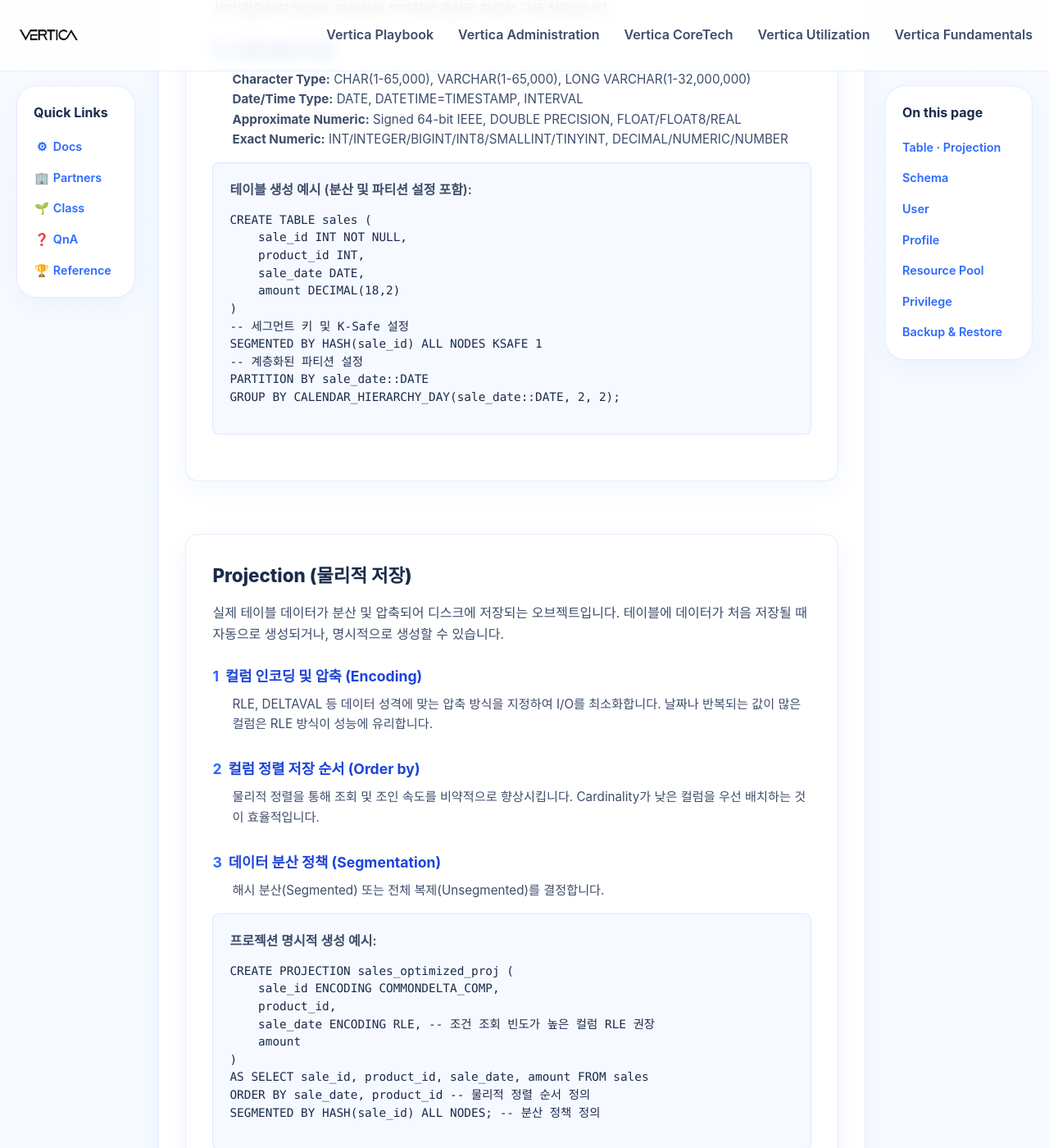
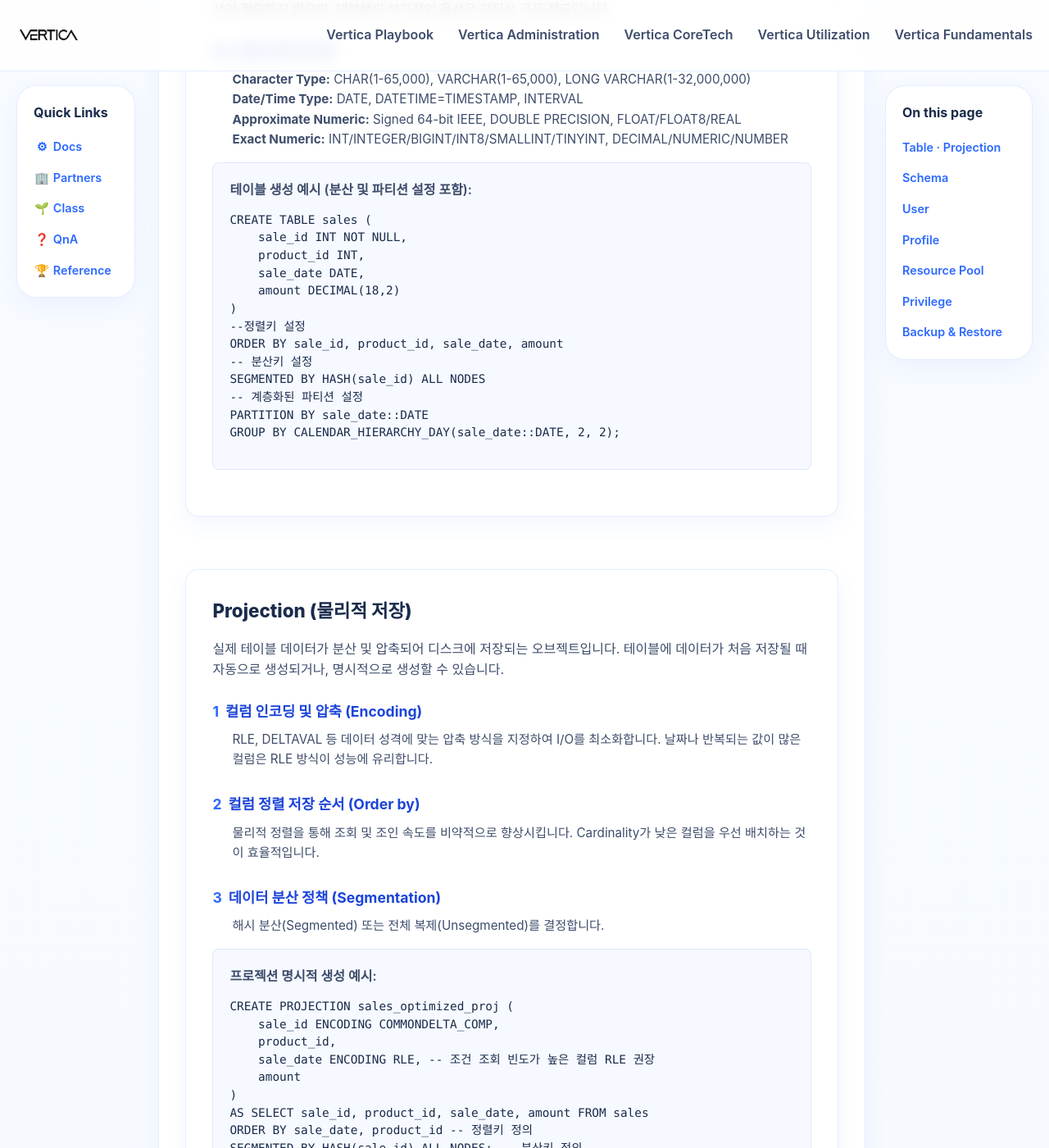
Before and after one commit to JIN0326/vertica_blog, a Jekyll site: the page built from 02administration.md, in a window 1280 px wide and 1400 px high, scrolled down 729 px. Shown: the whole window at 82% size. Built offline with Jekyll 4.4.1, drawn with Linux system fonts in a browser that asks for light colours.

Commit message:
Update blog content and styling

```diff
--- a/02administration.md
+++ b/02administration.md
@@ -39,8 +39,10 @@
     sale_date DATE,
     amount DECIMAL(18,2)
 )
--- 세그먼트 키 및 K-Safe 설정
-SEGMENTED BY HASH(sale_id) ALL NODES KSAFE 1
+--정렬키 설정
+ORDER BY sale_id, product_id, sale_date, amount
+-- 분산키 설정
+SEGMENTED BY HASH(sale_id) ALL NODES
 -- 계층화된 파티션 설정
 PARTITION BY sale_date::DATE
 GROUP BY CALENDAR_HIERARCHY_DAY(sale_date::DATE, 2, 2);</code></pre>
@@ -69,8 +71,8 @@
     amount
 )
 AS SELECT sale_id, product_id, sale_date, amount FROM sales
-ORDER BY sale_date, product_id -- 물리적 정렬 순서 정의
-SEGMENTED BY HASH(sale_id) ALL NODES; -- 분산 정책 정의</code></pre>
+ORDER BY sale_date, product_id -- 정렬키 정의
+SEGMENTED BY HASH(sale_id) ALL NODES; -- 분산키 정의</code></pre>
   </div>
 </div>
 
```
